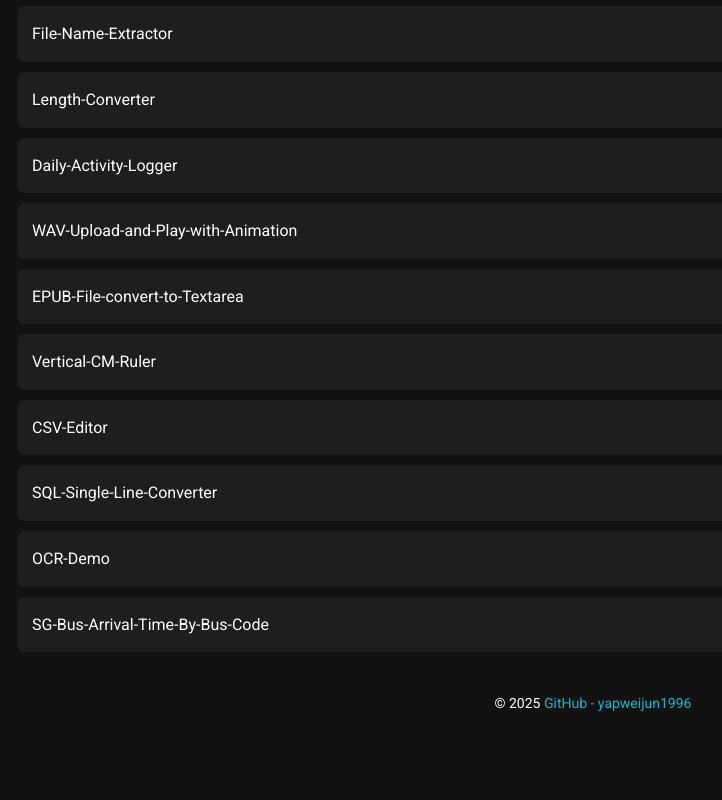
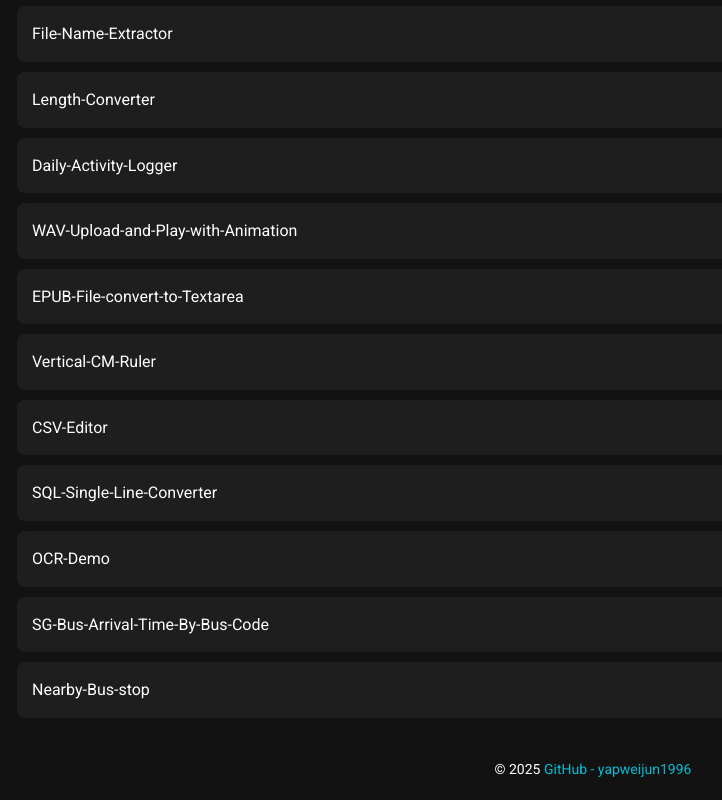
Before and after one commit to yapweijun1996/Notes, a plain HTML site: page index.html in a window 1280 px wide. Shown: the part 1013-1813 px from the top of the page, without its empty margins (47-769 px from the left). Before the commit the page ends 1748 px from the top, so only its background shows below. Drawn offline with Linux system fonts and the light colour scheme.

Commit message:
addon Nearby-Bus-stop

```diff
--- a/index.html
+++ b/index.html
@@ -162,6 +162,7 @@
 				{ name: "SQL-Single-Line-Converter", url: "https://yapweijun1996.github.io/SQL-Single-Line-Converter/" },
 				{ name: "OCR-Demo", url: "https://yapweijun1996.github.io/OCR-Demo/" },
 				{ name: "SG-Bus-Arrival-Time-By-Bus-Code", url: "https://yapweijun1996.github.io/SG-Bus-Arrival-Time-By-Bus-Code/" },
+				{ name: "Nearby-Bus-stop", url: "https://yapweijun1996.github.io/Nearby-Bus-stop/" },
 			];
 
 			const websiteList = document.getElementById('websiteList');
```
